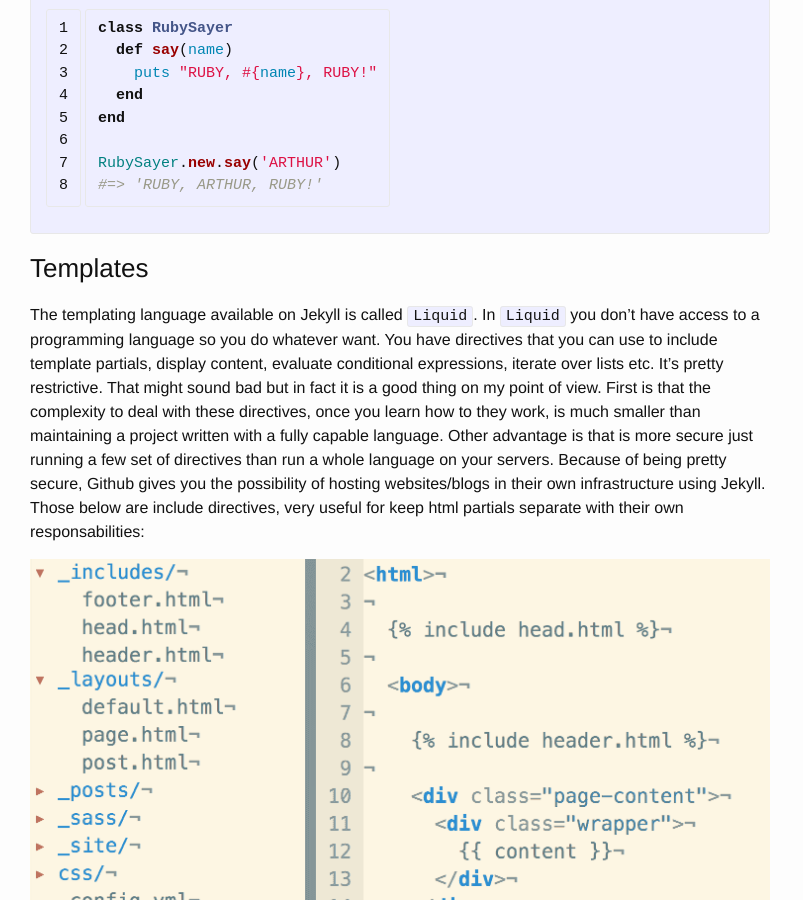
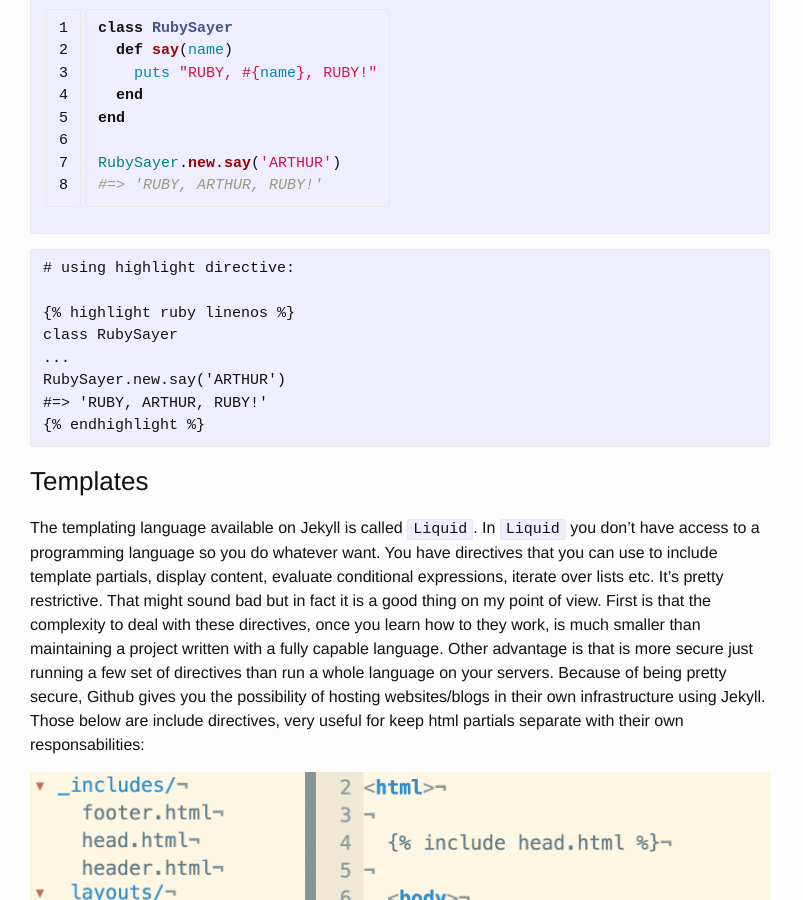
Before and after one commit to armoucar/armoucar.github.io, a Jekyll site: the page built from _posts/2016-02-15-jekyll-highlights.markdown, in a window 1280 px wide and 900 px high, scrolled down 1225 px. Shown: the whole window, without its empty margins (0-803 px from the left). Built offline with Jekyll 4.4.1, drawn with Linux system fonts in a browser that asks for light colours.

Commit message:
how to use the highlight directive

```diff
--- a/_posts/2016-02-15-jekyll-highlights.markdown
+++ b/_posts/2016-02-15-jekyll-highlights.markdown
@@ -45,6 +45,17 @@
 #=> 'RUBY, ARTHUR, RUBY!'
 {% endhighlight %}
 
+    {% raw  %}
+    # using highlight directive:
+
+    {% highlight ruby linenos %}
+    class RubySayer
+    ...
+    RubySayer.new.say('ARTHUR')
+    #=> 'RUBY, ARTHUR, RUBY!'
+    {% endhighlight %}
+    {% endraw %}
+
 ### Templates
 
 The templating language available on Jekyll is called `Liquid`. In `Liquid` you don't have access to a programming language so you do whatever want. You have directives that you can use to include template partials, display content, evaluate conditional expressions, iterate over lists etc. It's pretty restrictive. That might sound bad but in fact it is a good thing on my point of view. First is that the complexity to deal with these directives, once you learn how to they work, is much smaller than maintaining a project written with a fully capable language. Other advantage is that is more secure just running a few set of directives than run a whole language on your servers. Because of being pretty secure, Github gives you the possibility of hosting websites/blogs in their own infrastructure using Jekyll. Those below are include directives, very useful for keep html partials separate with their own responsabilities:
```
